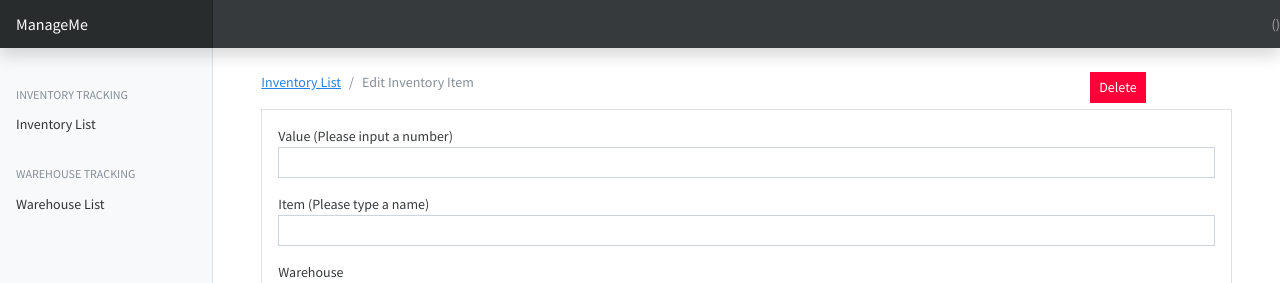
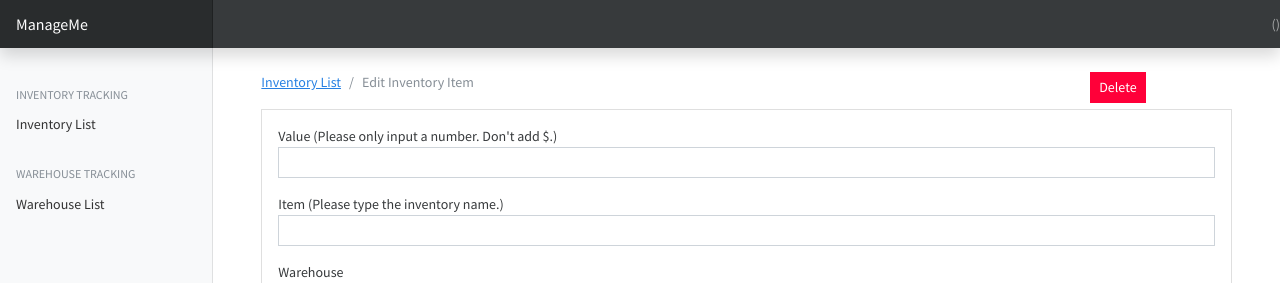
Before and after one commit to barathvelmu/shopify-inventory-management-system, a Django app: template inventorysystem/templates/inventory/edit_inventory.html in a window 1280 px wide. Shown: the top 283 px of the page. Run offline with Django 3.2, Linux system fonts and the light colour scheme; the template is opened without the code that fills it, so the values that code supplies are empty; some libraries are stand-ins or nearby versions.

Commit message:
Edited add and edit form field headers, frontend

```diff
--- a/inventorysystem/templates/inventory/add_inventory.html
+++ b/inventorysystem/templates/inventory/add_inventory.html
@@ -18,12 +18,12 @@
         {% csrf_token %}
 
         <div class="form-group ">
-          <label for="">Value (Please input a number)</label>
+          <label for="">Value (Please only input a number. Don't add $.)</label>
           <input type="text" class="form-control form-control-sm" name="value" value="{{entries.value}}" />
         </div>
 
         <div class="form-group mt-3">
-          <label for="">Item (Please type a name)</label>
+          <label for="">Item (Please type the inventory name.)</label>
           <input type="text" class="form-control form-control-sm" name="item" value="{{entries.item}}" />
         </div>
 
--- a/inventorysystem/templates/inventory/edit_inventory.html
+++ b/inventorysystem/templates/inventory/edit_inventory.html
@@ -26,12 +26,12 @@
         {% csrf_token %}
 
         <div class="form-group ">
-          <label for="">Value (Please input a number)</label>
+          <label for="">Value (Please only input a number. Don't add $.)</label>
           <input type="text" class="form-control form-control-sm" name="value" value="{{entries.value}}" />
         </div>
 
         <div class="form-group mt-3">
-          <label for="">Item (Please type a name)</label>
+          <label for="">Item (Please type the inventory name.)</label>
           <input type="text" class="form-control form-control-sm" name="item" value="{{entries.item}}" />
         </div>
 
--- a/inventorysystem/templates/warehouse/add_warehouse.html
+++ b/inventorysystem/templates/warehouse/add_warehouse.html
@@ -18,7 +18,7 @@
         {% csrf_token %}
 
         <div class="form-group ">
-          <label for="">Warehouse Name</label>
+          <label for="">Warehouse Name (String)</label>
           <input type="text" class="form-control form-control-sm" name="name" value="{{entries.name}}" />
         </div>
 
--- a/inventorysystem/templates/warehouse/edit_warehouse.html
+++ b/inventorysystem/templates/warehouse/edit_warehouse.html
@@ -26,7 +26,7 @@
         {% csrf_token %}
 
         <div class="form-group ">
-          <label for="">Name</label>
+          <label for="">New Warehouse Name (String)</label>
           <input type="text" class="form-control form-control-sm" name="name" value="{{entries.name}}" />
         </div>
 
```
Also changed, not shown: inventorysystem/db.sqlite3.
